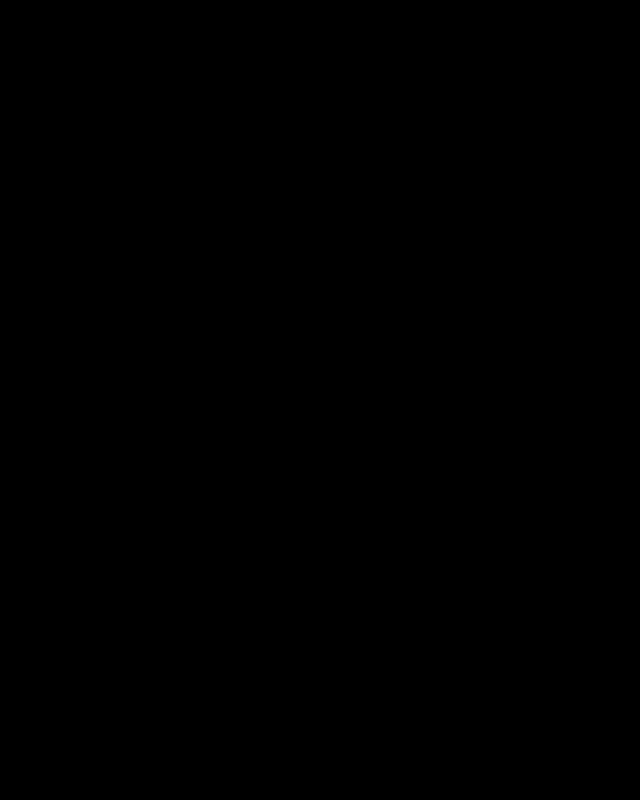
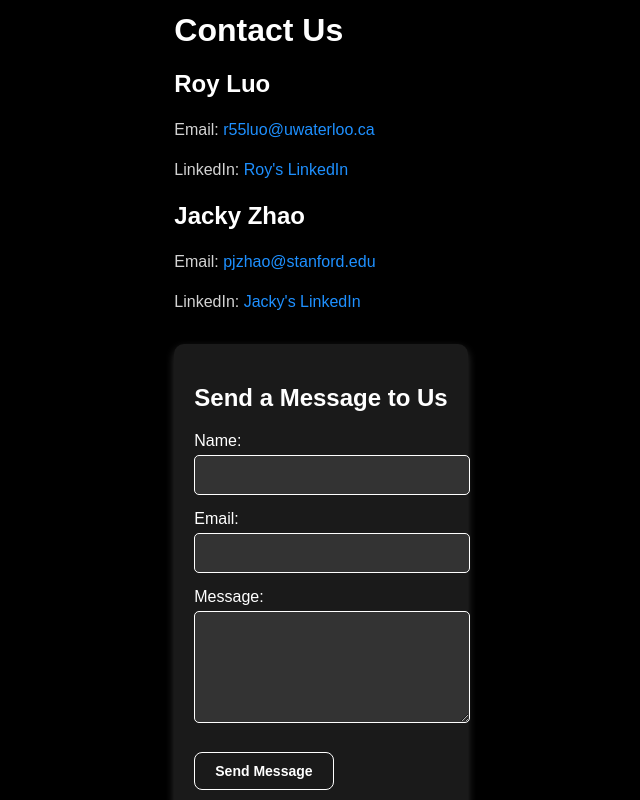
Before and after one commit to ryouol/limitless, a React (Create React App) app: page /contact-us in a window 1280 px wide. Before the commit this address had no page. Shown: the whole page, without its empty margins (319-959 px from the left). Built offline with nearby package versions, Linux system fonts and the light colour scheme.

Commit message:
Contact US page

```diff
--- a/src/App.js
+++ b/src/App.js
@@ -3,6 +3,7 @@
 import LandingPage from './components/LandingPage';
 import WhoWeAre from './components/WhoWeAre';
 import LearnMore from './components/LearnMore';
+import ContactUs from './components/ContactUs'; // Import the ContactUs component
 
 const App = () => {
     return (
@@ -11,6 +12,7 @@
                 <Route path="/" element={<LandingPage />} />
                 <Route path="/who-we-are" element={<WhoWeAre />} />
                 <Route path="/learn-more" element={<LearnMore />} />
+                <Route path="/contact-us" element={<ContactUs />} /> {/* Add route for Contact Us page */}
             </Routes>
         </Router>
     );
--- /dev/null
+++ b/src/components/ContactUs.js
@@ -0,0 +1,73 @@
+import React, { useState } from 'react';
+import '../styles.css';
+
+const ContactUs = () => {
+    const [formData, setFormData] = useState({ name: '', email: '', message: '' });
+
+    const handleChange = (e) => {
+        const { name, value } = e.target;
+        setFormData({ ...formData, [name]: value });
+    };
+
+    const handleSubmit = (e) => {
+        e.preventDefault();
+        console.log('Message sent:', formData);
+        alert('Message sent!');
+        setFormData({ name: '', email: '', message: '' });
+    };
+
+    return (
+        <div className="contact-us">
+            <h1>Contact Us</h1>
+            <div className="contact-info">
+                <h2>Roy Luo</h2>
+                <p>Email: <a href="mailto:r55luo@uwaterloo.ca">r55luo@uwaterloo.ca</a></p>
+                <p>LinkedIn: <a href="https://www.linkedin.com/in/ee-royluo/" target="_blank" rel="noopener noreferrer">Roy's LinkedIn</a></p>
+
+                <h2>Jacky Zhao</h2>
+                <p>Email: <a href="mailto:pjzhao@stanford.edu">pjzhao@stanford.edu</a></p>
+                <p>LinkedIn: <a href="https://www.linkedin.com/in/jacky-p-zhao/" target="_blank" rel="noopener noreferrer">Jacky's LinkedIn</a></p>
+            </div>
+
+            <form className="contact-form" onSubmit={handleSubmit}>
+                <h2>Send a Message to Us</h2>
+                <div>
+                    <label htmlFor="name">Name:</label>
+                    <input
+                        type="text"
+                        id="name"
+                        name="name"
+                        value={formData.name}
+                        onChange={handleChange}
+                        required
+                    />
+                </div>
+                <div>
+                    <label htmlFor="email">Email:</label>
+                    <input
+                        type="email"
+                        id="email"
+                        name="email"
+                        value={formData.email}
+                        onChange={handleChange}
+                        required
+                    />
+                </div>
+                <div>
+                    <label htmlFor="message">Message:</label>
+                    <textarea
+                        id="message"
+                        name="message"
+                        rows="5"
+                        value={formData.message}
+                        onChange={handleChange}
+                        required
+                    ></textarea>
+                </div>
+                <button type="submit" className="confidential-button">Send Message</button>
+            </form>
+        </div>
+    );
+};
+
+export default ContactUs;
--- a/src/styles.css
+++ b/src/styles.css
@@ -248,3 +248,90 @@
   display: inline-block;
   color: #fff; /* White text */
 }
+
+
+
+
+
+
+/* Contact Us Page Styles */
+.contact-us {
+  background-color: #000; /* Black background */
+  color: #fff; /* White text */
+  padding: 40px;
+  font-family: Arial, sans-serif;
+  max-width: 800px;
+  margin: 0 auto;
+  text-align: left;
+}
+
+.contact-info {
+  margin-bottom: 30px;
+}
+
+.contact-info h2 {
+  font-size: 24px;
+  margin-top: 20px;
+}
+
+.contact-info p {
+  font-size: 16px;
+}
+
+.contact-info a {
+  color: #1e90ff;
+  text-decoration: none;
+}
+
+.contact-info a:hover {
+  text-decoration: underline;
+}
+
+.contact-form {
+  background-color: #1a1a1a; /* Dark background for form */
+  padding: 20px;
+  border-radius: 10px;
+  box-shadow: 0px 4px 8px rgba(255, 255, 255, 0.2); /* Subtle shadow */
+}
+
+.contact-form h2 {
+  font-size: 24px;
+  margin-bottom: 20px;
+}
+
+.contact-form label {
+  font-size: 16px;
+  margin-bottom: 5px;
+  display: block;
+}
+
+.contact-form input,
+.contact-form textarea {
+  width: 100%;
+  padding: 10px;
+  margin-bottom: 15px;
+  border: 1px solid #fff;
+  border-radius: 5px;
+  background-color: #333;
+  color: #fff;
+  font-size: 16px;
+}
+
+.contact-form button {
+  margin-top: 10px;
+  padding: 10px 20px;
+  border: none;
+  border-radius: 8px;
+  background-color: transparent;
+  color: #fff;
+  font-size: 14px;
+  font-weight: bold;
+  border: 1px solid #fff;
+  cursor: pointer;
+  transition: background-color 0.3s, color 0.3s;
+}
+
+.contact-form button:hover {
+  background-color: #fff;
+  color: #000;
+}
```
Also changed, not shown: src/components/WhoWeAre.js (line endings or trailing spaces).
